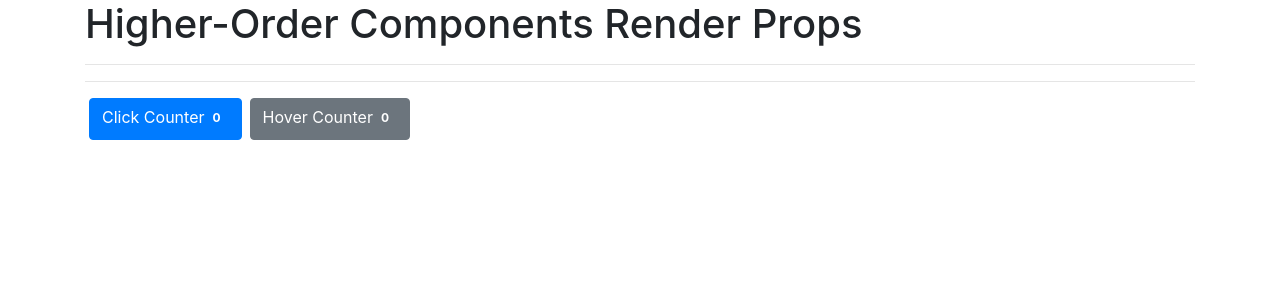
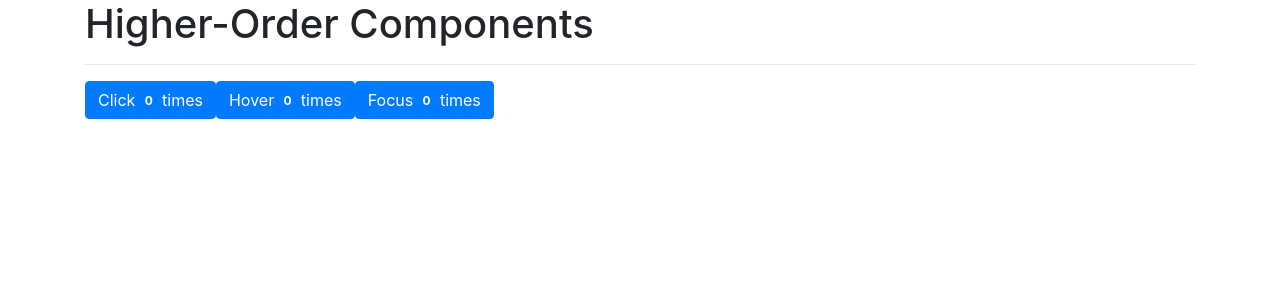
Before and after one commit to masud001/react-practice, a React (Create React App) app: page / in a window 1280 px wide. Shown: the top 300 px of the page. Built offline with nearby package versions, Linux system fonts and the light colour scheme.

Commit message:
hier order component for reducing code

```diff
--- a/src/App.js
+++ b/src/App.js
@@ -1,8 +1,7 @@
 import React, { Component } from 'react';
-import ClickCounter from './Components/renderProps/ClickCounter';
-import HoverCounter from './Components/renderProps/HoverCounter';
-import Counter from './Components/renderProps/Counter';
-import { User } from './Components/User';
+import ClickCounter from './Components/hoc/ClickCounter';
+import HoverCounter from './Components/hoc/HoverCounter';
+import FocusCounter from './Components/hoc/FocusCounter';
 
 class App extends Component {
 	render() {
@@ -10,24 +9,11 @@ class App extends Component {
 			<React.Fragment>
 				<div className='App'>
 					<div className='container'>
-						<h1 className=' text-capitalize '>Higher-Order Components render props</h1>
+						<h1 className=' text-capitalize '>Higher-Order Components</h1>
 						<hr />
-						{/* <ClickCounter />
-						<HoverCounter /> */}
-						{/* <ClickCounter /> */}
-						{/* <HoverCounter /> */}
-						<hr />
-						{/* <User render={(isLogin) => (isLogin ? 'Masudur Rahman' : 'Guest User')} /> */}
-						<Counter>
-							{(count, counterIncrement) => (
-								<ClickCounter count={count} counterIncrement={counterIncrement} />
-							)}
-						</Counter>
-						<Counter>
-							{(count, counterIncrement) => (
-								<HoverCounter count={count} counterIncrement={counterIncrement} />
-							)}
-						</Counter>
+						<ClickCounter />
+						<HoverCounter />
+						<FocusCounter />
 					</div>
 				</div>
 			</React.Fragment>
--- a/src/Components/hoc/ClickCounter.jsx
+++ b/src/Components/hoc/ClickCounter.jsx
@@ -1,28 +1,14 @@
 import React, { Component } from 'react';
 import withCounter from './withCounter';
 const ClickCounter = (props) => {
-	const { count, incrementCount } = props;
+	const { count, handelIncrement } = props;
 	return (
-		<div>
-			<button className='btn btn-danger text-capitalize' onClick={incrementCount}>
-				click <span className='badge p-2 bg-black '>{count}</span> time
+		<React.Fragment>
+			<button className='btn btn-primary me-3' onClick={handelIncrement}>
+				Click <span className='badge bg-black'>{count}</span> times
 			</button>
-		</div>
+		</React.Fragment>
 	);
 };
 
 export default withCounter(ClickCounter);
-
-// export default class ClickCounter extends Component {
-
-// 	render() {
-// 		const { count } = this.state;
-// 		return (
-// 			<div>
-// 				<button className='btn btn-danger text-capitalize' onClick={this.incrementCount}>
-// 					click <span className='badge p-2 bg-black '>{count}</span> time
-// 				</button>
-// 			</div>
-// 		);
-// 	}
-// }
--- /dev/null
+++ b/src/Components/hoc/FocusCounter.jsx
@@ -0,0 +1,13 @@
+import React, { Component } from 'react';
+import withCounter from './withCounter';
+const FocusCounter = (props) => {
+	const { count, handelIncrement } = props;
+	return (
+		<React.Fragment>
+			<button className='btn btn-primary me-3' onFocus={handelIncrement}>
+				Focus <span className='badge bg-black'>{count}</span> times
+			</button>
+		</React.Fragment>
+	);
+};
+export default withCounter(FocusCounter);
--- a/src/Components/hoc/HoverCounter.jsx
+++ b/src/Components/hoc/HoverCounter.jsx
@@ -1,36 +1,13 @@
 import React, { Component } from 'react';
 import withCounter from './withCounter';
-export const HoverCounter = (props) => {
-	const { count, incrementCount } = props;
+const HoverCounter = (props) => {
+	const { count, handelIncrement } = props;
 	return (
-		<div>
-			<h1 onMouseOver={incrementCount} className='text-capitalize'>
-				hovered <span className='badge bg-dark p-2'>{count} </span> times
-			</h1>
-		</div>
+		<React.Fragment>
+			<button className='btn btn-primary me-3' onMouseOver={handelIncrement}>
+				Hover <span className='badge bg-black'>{count}</span> times
+			</button>
+		</React.Fragment>
 	);
 };
-
 export default withCounter(HoverCounter);
-
-// export default class HoverCounter extends Component {
-// 	state = {
-// 		count: 0,
-// 	};
-// 	incrementCount = () => {
-// 		this.setState(
-// 			// count: this.state.count + 1,
-// 			(prevState) => ({ count: prevState.count + 1 })
-// 		);
-// 	};
-// 	render() {
-// 		const { count } = this.state;
-// 		return (
-// 			<div>
-// 				<h1 onMouseOver={this.incrementCount} className='text-capitalize'>
-// 					hovered <span className='badge bg-dark p-2'>{count} </span> times
-// 				</h1>
-// 			</div>
-// 		);
-// 	}
-// }
--- a/src/Components/hoc/withCounter.jsx
+++ b/src/Components/hoc/withCounter.jsx
@@ -5,19 +5,18 @@ const withCounter = (OriginalComponent) => {
 		state = {
 			count: 0,
 		};
-		incrementCount = () => {
-			this.setState(
-				// count: this.state.count + 1,
-				(prevState) => ({ count: prevState.count + 1 })
-			);
+		handelIncrement = () => {
+			this.setState({
+				count: this.state.count + 1,
+			});
 		};
 
 		render() {
 			const { count } = this.state;
-			return <OriginalComponent count={count} incrementCount={this.incrementCount} />;
+			return <OriginalComponent count={count} handelIncrement={this.handelIncrement} />;
 		}
 	}
+
 	return NewComponent;
 };
-
 export default withCounter;
```
